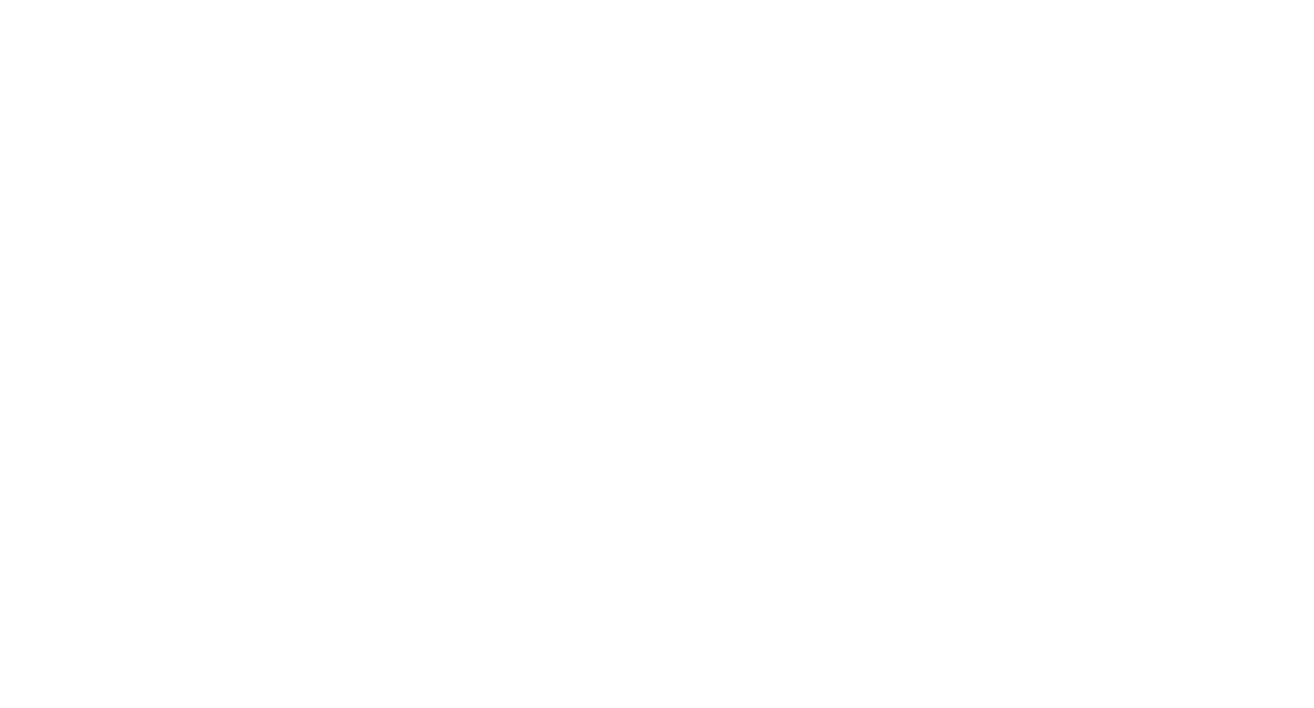
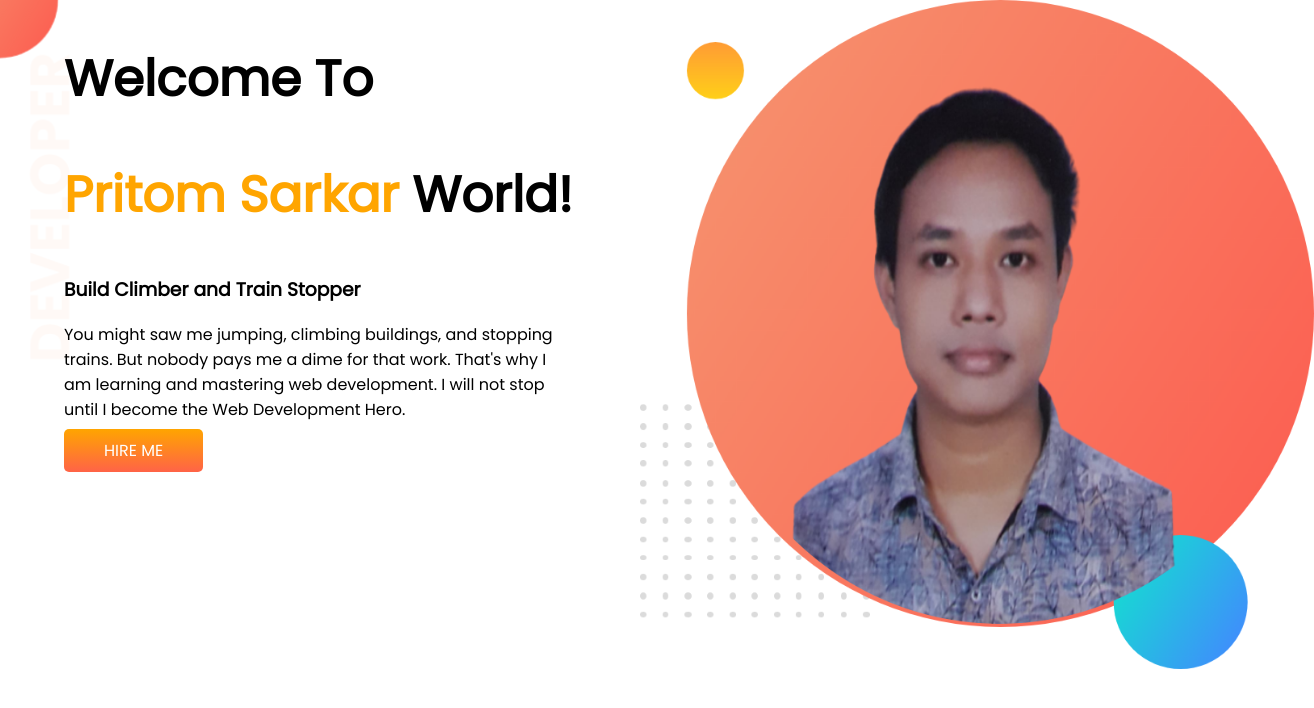
Before and after one commit to pritomcse29/developer-protfolio, a plain HTML site: page index.html in a window 1280 px wide. Shown: the whole page, 1314 px wide, since content can reach past the window. Drawn offline with Linux system fonts and the light colour scheme.

Commit message:
section1 added

```diff
--- a/index.html
+++ b/index.html
@@ -1,13 +1,34 @@
 <!DOCTYPE html>
 <html lang="en">
+
 <head>
     <meta charset="UTF-8">
     <meta http-equiv="X-UA-Compatible" content="IE=edge">
     <meta name="viewport" content="width=device-width, initial-scale=1.0">
     <title>Pritom's Protfolio</title>
+    <link rel="preconnect" href="https://fonts.googleapis.com">
+    <link rel="preconnect" href="https://fonts.gstatic.com" crossorigin>
+    <link href="https://fonts.googleapis.com/css2?family=Poppins&display=swap" rel="stylesheet">
     <link rel="stylesheet" href="style.css">
 </head>
+
 <body>
+    <section class="top-banner">
+        <div class="half-width">
+            <h1>Welcome To</h1>
+            <h1><span class="name_color">Pritom Sarkar</span> World!</h1>
+            <h3>Build Climber and Train Stopper</h3>
+            <p>You might saw me jumping, climbing buildings, and stopping trains.
+                But nobody pays me a dime for that work.
+                That's why I am learning and mastering web development.
+                I will not stop until I become the Web Development Hero.</p>
+            <a target="_blank" href="https://www.pritomsarkar.com">HIRE ME</a>
+        </div>
+        <div class="half-width">
+            <img src="my-bg (1).png" alt="developer_picture">
+        </div>
+    </section>
 
 </body>
+
 </html>
--- a/style.css
+++ b/style.css
@@ -0,0 +1,34 @@
+body{
+    font-family: 'Poppins', sans-serif;
+    margin: 0px;
+    padding:0px;
+}
+h1{
+    font-size: 50px;
+}
+.name_color{
+    color:orange;
+}
+section{
+    display: flex;
+}
+.half-width{
+    padding-left: 5%;
+    width: 50%;
+}
+.half-width img{
+    height: 80%;
+}
+.half-width a{
+    text-decoration: none;
+    background-image: linear-gradient(orange,tomato);
+    padding:10px 40px;
+    border-radius: 5px;
+    font-weight: 700px;
+    color: white;
+}
+.top-banner{
+    background-image: url(images/top-banner.png);
+    background-repeat: no-repeat;
+
+}
```
Also changed, not shown: images/dream-bg.png (added), images/exp-bg.png (added), images/jhankar.png (added), images/jhankar2.png (added), images/my-bg.png (added), images/my-bg2.png (added), images/top-banner.png (added), my-bg (1).png (added), my-bg.png (added).
